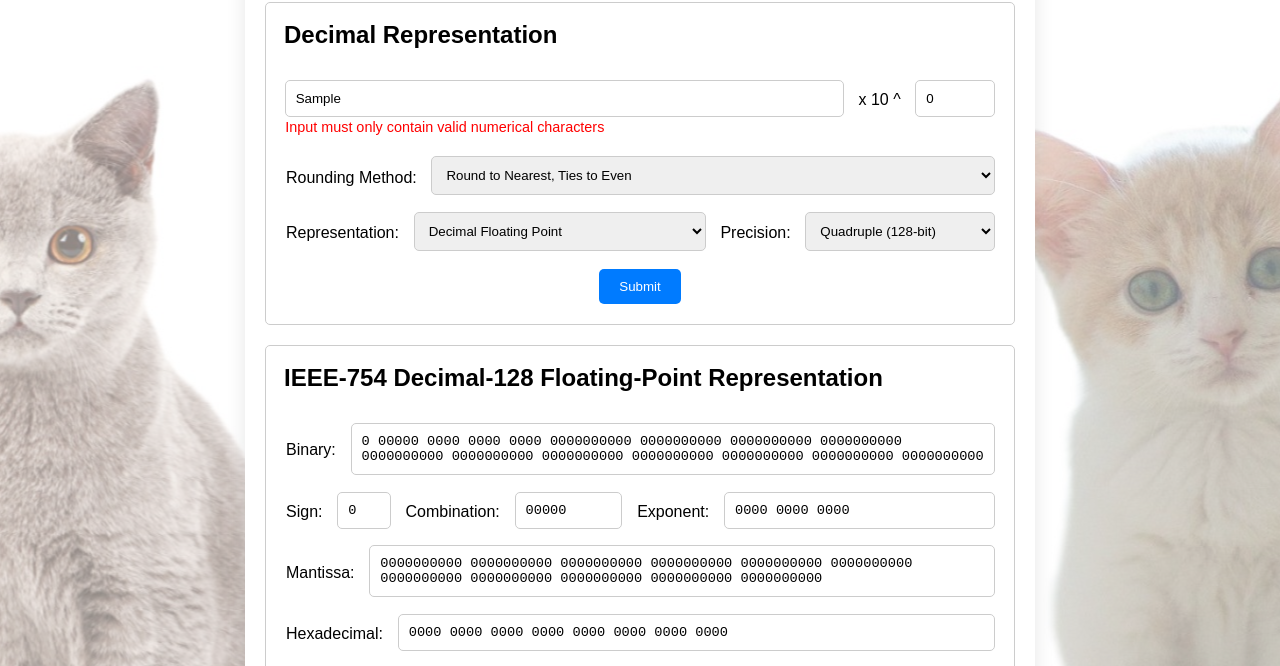
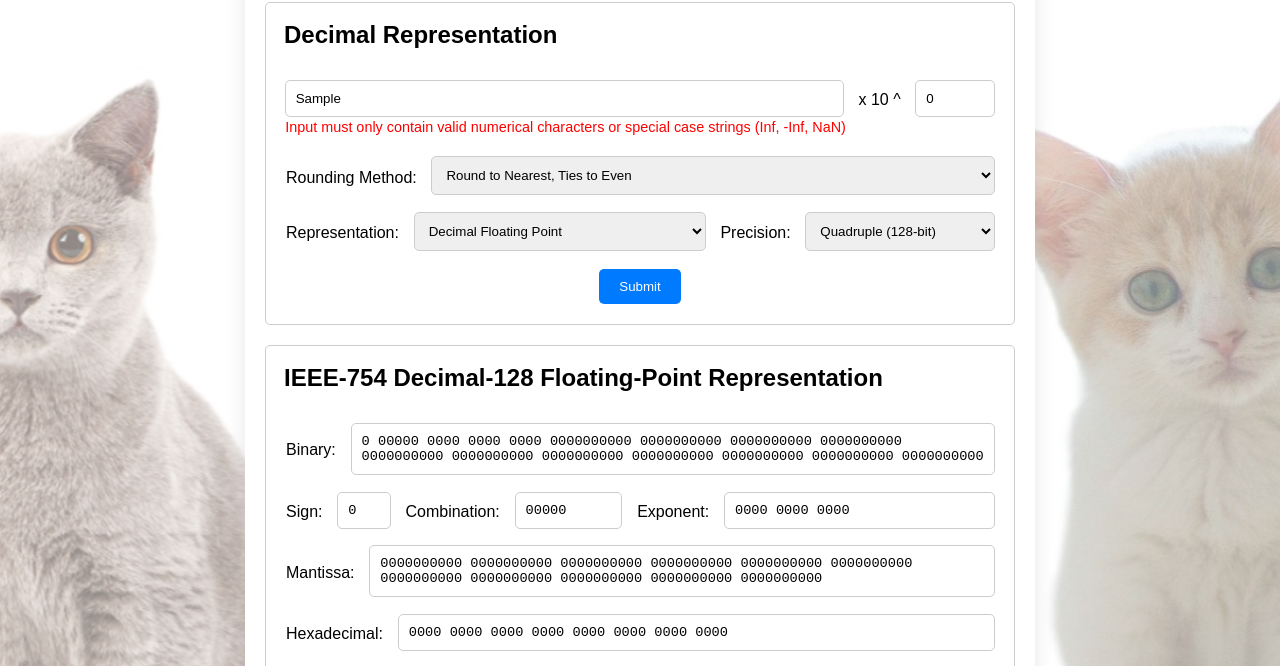
Before and after one commit to TheBanana03/Decimal-To-128-bit-Floating-Point-Converter, a plain HTML site: page index.html in a window 1280 px wide. Both pictures are taken after typing "Sample" into the empty fields and a click on the button "Submit". Shown: the part 98-764 px from the top of the page. Drawn offline with Linux system fonts and the light colour scheme.

Commit message:
Small Text Change

```diff
--- a/index.html
+++ b/index.html
@@ -28,7 +28,7 @@
             </div>
 
             <div class="error-line" id="input_error">
-                <p>Input must only contain valid numerical characters</p>
+                <p>Input must only contain valid numerical characters or special case strings (Inf, -Inf, NaN)</p>
             </div>
 
             <div class="form-line">
```
